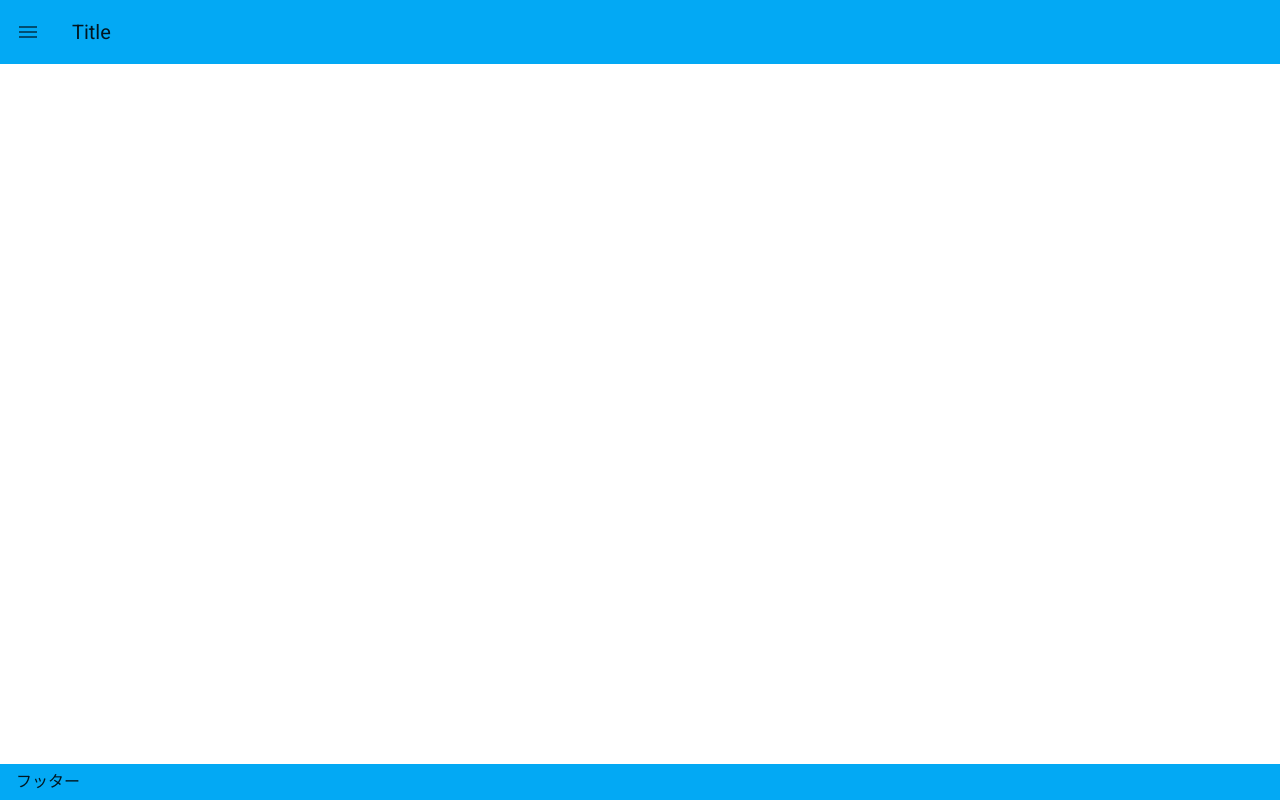
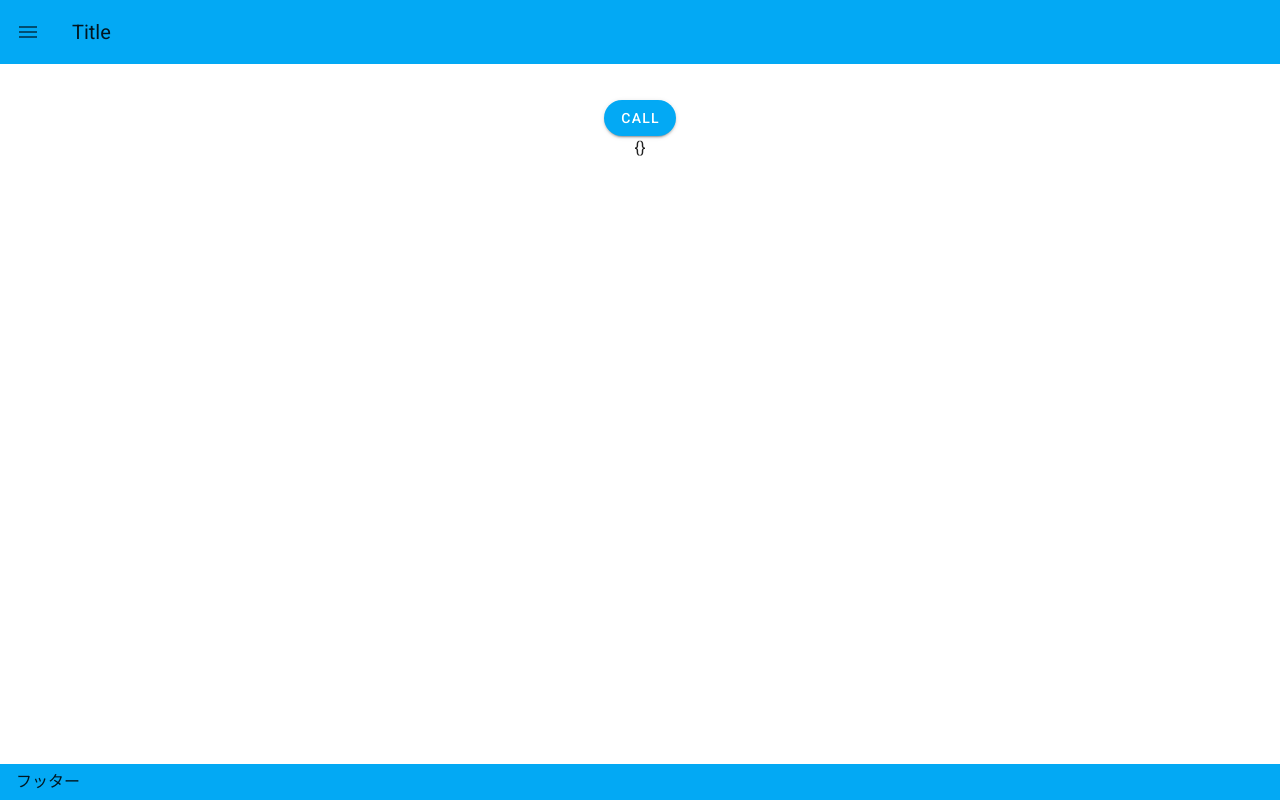
Before and after one commit to shuheu/nuxt_ts_playgraund, a Nuxt app in the folder app/: page /axios/1 in a window 1280 px wide. Before the commit this address had no page. Built offline with nearby package versions, Linux system fonts and the light colour scheme.

Commit message:
add axois test component

```diff
--- /dev/null
+++ b/app/pages/axios/1.vue
@@ -0,0 +1,35 @@
+<template>
+  <v-container>
+    <div class="text-center">
+      <v-btn rounded color="primary" dark @click="call()"> call </v-btn>
+    </div>
+    <div class="text-center">
+      {{ res }}
+    </div>
+  </v-container>
+</template>
+
+<script lang="ts">
+import Vue from 'vue'
+
+type DataTypes = {
+  res: Object
+  res2: Object
+}
+
+export default Vue.extend({
+  data(): DataTypes {
+    return {
+      res: {},
+      res2: '',
+    }
+  },
+  methods: {
+    call(): void {
+      this.$axios('https://jsonplaceholder.typicode.com/todos/1').then(
+        (response) => (this.res = response.data)
+      )
+    },
+  },
+})
+</script>
```
